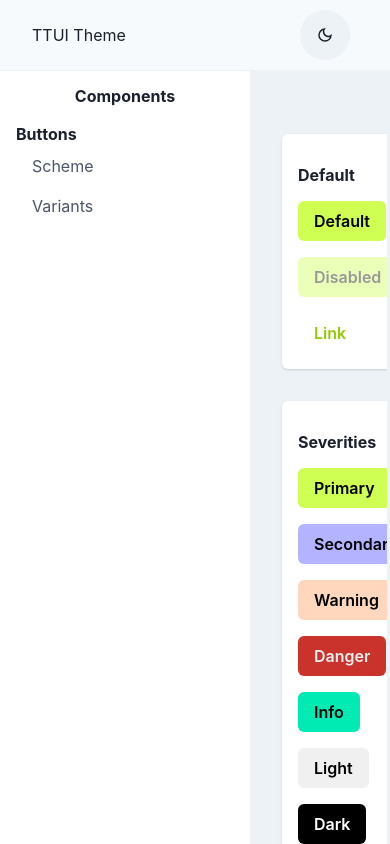
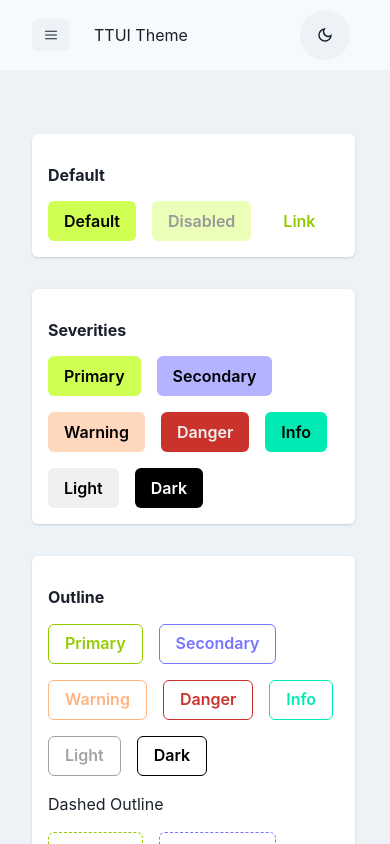
Before and after one commit to Ankomahene/ttui-theme, a React (Vite) app: page / in a window 390 px wide. Built offline with nearby package versions, Linux system fonts and the light colour scheme.

Commit message:
fixing menu on mobile

```diff
--- a/src/App.tsx
+++ b/src/App.tsx
@@ -1,9 +1,10 @@
-import { Box, Flex, Heading, Text, useColorModeValue } from '@chakra-ui/react';
-import { HashRouter, Link, Route, Routes } from 'react-router-dom';
+import { Box, Flex, Heading, useColorModeValue } from '@chakra-ui/react';
+import { HashRouter, Route, Routes } from 'react-router-dom';
 import { Header } from './components/Header';
+import { Menu } from './components/Menu';
+import ButtonsPage from './features/buttons';
 import ButtonsSchemePage from './features/buttons/scheme';
 import ButtonsVariantsPage from './features/buttons/variants';
-import ButtonsPage from './features/buttons';
 
 function App() {
   return (
@@ -17,19 +18,12 @@ function App() {
             borderColor={useColorModeValue('gray.100', 'gray.600')}
             minW="250px"
             h="calc(100vh - 70px)"
+            display={{ base: 'none', md: 'block' }}
           >
             <Heading size="sm" textAlign="center" py="1rem">
               Components
             </Heading>
-
-            <Box>
-              <Text px="1rem" fontWeight="bold">
-                Buttons
-              </Text>
-
-              <MenuButton label="Scheme" link="/buttons/scheme" />
-              <MenuButton label="Variants" link="/buttons" />
-            </Box>
+            <Menu />
           </Box>
           <Box
             h="calc(100vh - 70px)"
@@ -53,24 +47,3 @@ function App() {
 }
 
 export default App;
-
-interface Props {
-  label: string;
-  link: string;
-}
-const MenuButton = ({ label, link }: Props) => (
-  <Link to={link}>
-    <Box
-      role="button"
-      px="2rem"
-      py="0.5rem"
-      as="button"
-      w="full"
-      textAlign="left"
-      _hover={{ bgColor: useColorModeValue('gray.100', 'gray.700') }}
-      color={useColorModeValue('gray.600', 'gray.400')}
-    >
-      {label}
-    </Box>
-  </Link>
-);
--- /dev/null
+++ b/src/components/DrawerMenu.tsx
@@ -0,0 +1,56 @@
+/* eslint-disable @typescript-eslint/no-explicit-any */
+import {
+  Button,
+  Drawer,
+  DrawerBody,
+  DrawerCloseButton,
+  DrawerContent,
+  DrawerFooter,
+  DrawerHeader,
+  DrawerOverlay,
+  useDisclosure,
+} from '@chakra-ui/react';
+import { useRef } from 'react';
+import { RxHamburgerMenu } from 'react-icons/rx';
+import { Menu } from './Menu';
+
+export const DrawerMenu = () => {
+  const { isOpen, onOpen, onClose } = useDisclosure();
+  const btnRef = useRef<any>();
+
+  return (
+    <>
+      <Button
+        display={{ base: 'inline-block', md: 'none' }}
+        ref={btnRef}
+        onClick={onOpen}
+        size="sm"
+        mr="1rem"
+      >
+        <RxHamburgerMenu />
+      </Button>
+      <Drawer
+        isOpen={isOpen}
+        placement="left"
+        onClose={onClose}
+        finalFocusRef={btnRef}
+      >
+        <DrawerOverlay />
+        <DrawerContent>
+          <DrawerCloseButton />
+          <DrawerHeader>Components</DrawerHeader>
+
+          <DrawerBody>
+            <Menu onSelect={onClose} />
+          </DrawerBody>
+
+          <DrawerFooter>
+            <Button variant="outline" mr={3} onClick={onClose}>
+              Close
+            </Button>
+          </DrawerFooter>
+        </DrawerContent>
+      </Drawer>
+    </>
+  );
+};
--- a/src/components/Header.tsx
+++ b/src/components/Header.tsx
@@ -1,11 +1,13 @@
 import {
   Button,
   Flex,
+  HStack,
   Text,
   useColorMode,
   useColorModeValue,
 } from '@chakra-ui/react';
 import { MdOutlineDarkMode, MdOutlineLightMode } from 'react-icons/md';
+import { DrawerMenu } from './DrawerMenu';
 
 export const Header = () => {
   const { colorMode, toggleColorMode } = useColorMode();
@@ -19,7 +21,10 @@ export const Header = () => {
       justify="space-between"
       height="70px"
     >
-      <Text>TTUI Theme</Text>
+      <HStack>
+        <DrawerMenu />
+        <Text>TTUI Theme</Text>
+      </HStack>
       <Text
         color={useColorModeValue('gray.600', 'gray.100')}
         mr={2}
--- /dev/null
+++ b/src/components/Menu.tsx
@@ -0,0 +1,42 @@
+import { Box, Text, useColorModeValue } from '@chakra-ui/react';
+import { Link } from 'react-router-dom';
+
+interface MenuProps {
+  onSelect?: () => void;
+}
+export const Menu = ({ onSelect }: MenuProps) => {
+  return (
+    <Box>
+      <Text px="1rem" fontWeight="bold">
+        Buttons
+      </Text>
+
+      <MenuButton onSelect={onSelect} label="Scheme" link="/buttons/scheme" />
+      <MenuButton onSelect={onSelect} label="Variants" link="/buttons" />
+    </Box>
+  );
+};
+
+interface Props {
+  label: string;
+  link: string;
+  onSelect?: () => void;
+}
+
+const MenuButton = ({ label, link, onSelect }: Props) => (
+  <Link to={link}>
+    <Box
+      role="button"
+      px="2rem"
+      py="0.5rem"
+      as="button"
+      w="full"
+      textAlign="left"
+      _hover={{ bgColor: useColorModeValue('gray.100', 'gray.700') }}
+      color={useColorModeValue('gray.600', 'gray.400')}
+      onClick={() => onSelect?.()}
+    >
+      {label}
+    </Box>
+  </Link>
+);
```
